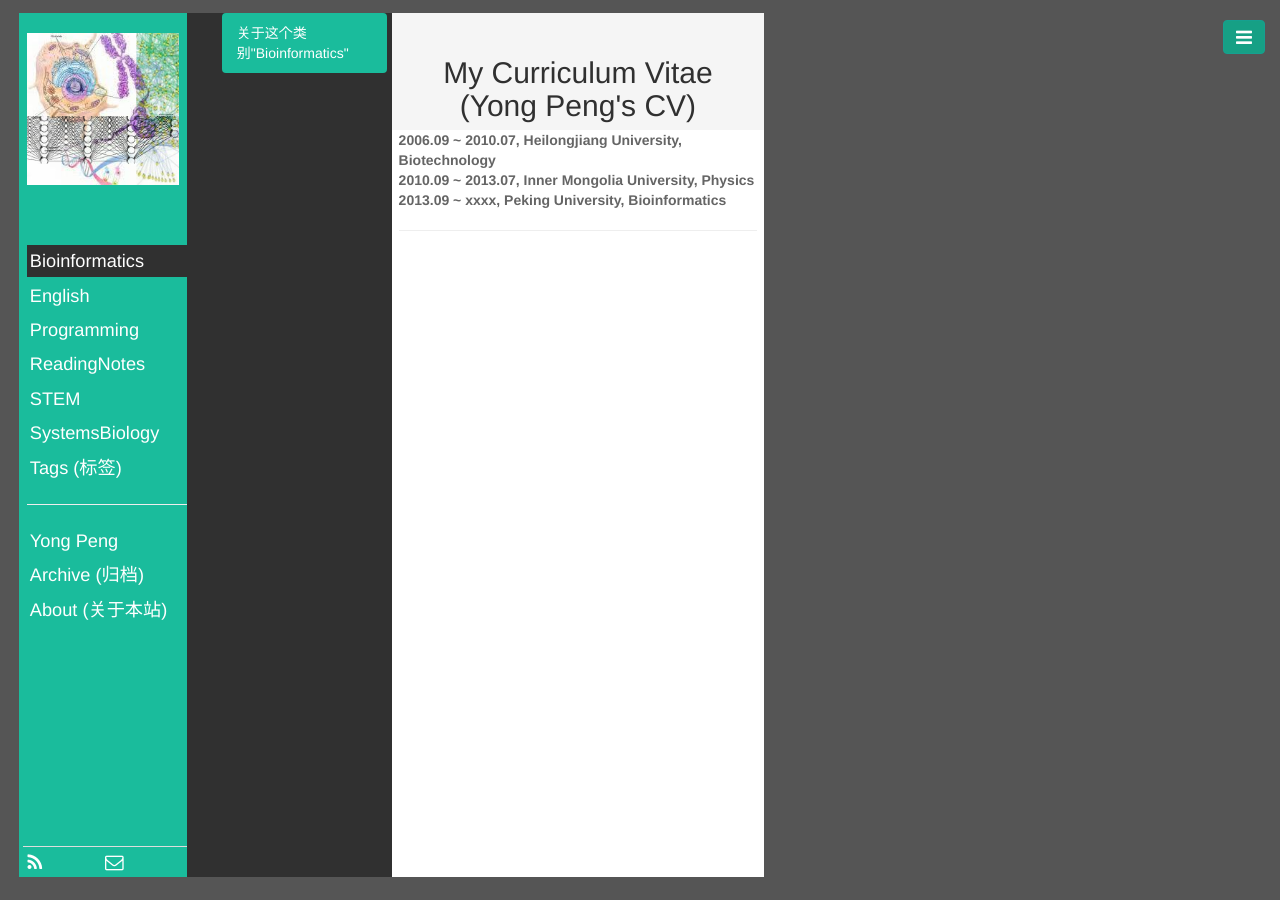
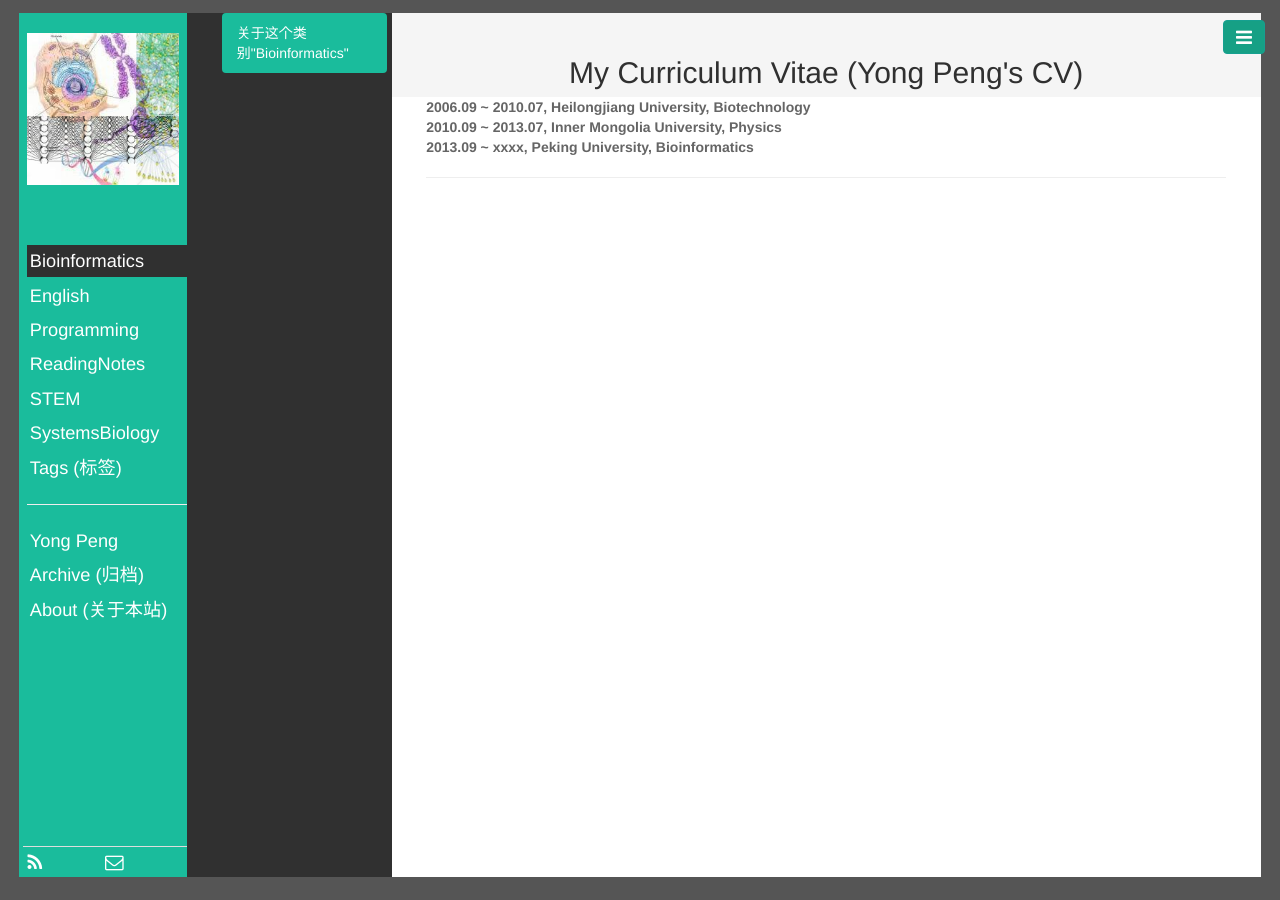
Before and after one commit to CTLife/CTLife.github.io, a Jekyll site: the page built from YongPeng.html, in a window 1280 px wide. Built offline with Jekyll 4.4.1, drawn with Linux system fonts in a browser that asks for light colours; Markdown is read by kramdown in place of the engine named in the settings.

Commit message:
Update base.css

```diff
--- a/public/css/base.css
+++ b/public/css/base.css
@@ -80,9 +80,9 @@ body, html {
   overflow-y: auto;
   background-color: #fff;
   overflow-x: hidden;
-  width: 30%;
-  padding-left: 2px;
-  padding-right: 2px;
+  width: 70%;
+  padding-left: 5px;
+  padding-right: 5px;
   /*background-image: url(/public/img/bg_lines1.jpg);*/
 }
 .aside3-title {
```
